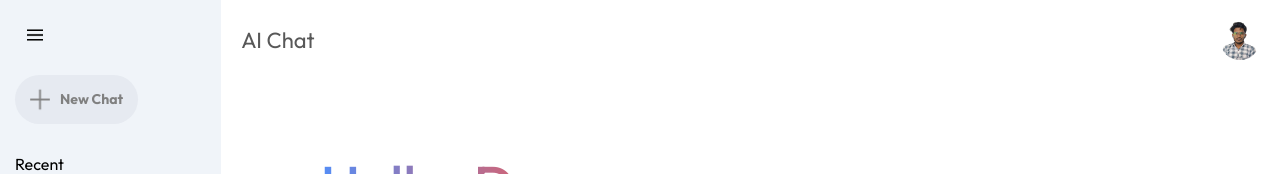
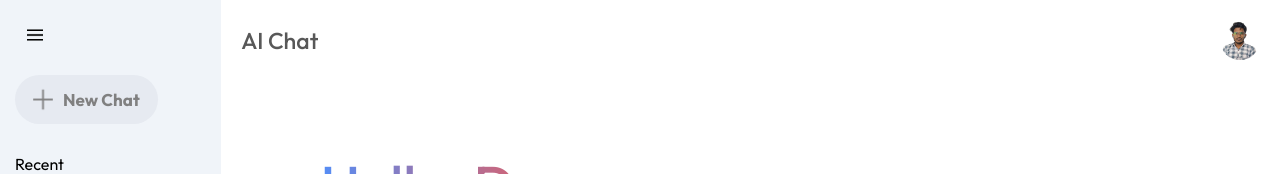
Before and after one commit to Vibudh08/Chat-app-, a React (Vite) app: page / in a window 1280 px wide. Shown: the top 174 px of the page. Built offline with nearby package versions, Linux system fonts and the light colour scheme.

Commit message:
add gemini api key

```diff
--- a/package.json
+++ b/package.json
@@ -10,6 +10,7 @@
     "preview": "vite preview"
   },
   "dependencies": {
+    "@google/generative-ai": "^0.19.0",
     "react": "^18.3.1",
     "react-dom": "^18.3.1"
   },
--- a/src/components/Main/Main.css
+++ b/src/components/Main/Main.css
@@ -17,6 +17,11 @@
 .main .nav img{
     width: 40px;
     border-radius: 50%;
+}
+
+.main .nav p{
+    font-weight: 500;
+    font-size: 23px;
 }
 
 .main-container{
--- a/src/components/Sidebar/Sidebar.css
+++ b/src/components/Sidebar/Sidebar.css
@@ -22,12 +22,13 @@
     display: inline-flex;
     align-items: center;
     gap: 10px;
-    padding: 10px 15px;
+    padding: 10px 18px;
     background-color: #e6eaf1;
     border-radius: 50px;
-    font-size: 14px;
+    font-size: 17px;
     color: gray;
     cursor: pointer;
+    font-weight: 700;
 }
 
 .sidebar .recent{
--- a/src/components/Sidebar/Sidebar.jsx
+++ b/src/components/Sidebar/Sidebar.jsx
@@ -11,7 +11,7 @@ const Sidebar = () => {
         <img className="menu" src={assets.menu_icon} alt="" onClick={()=>setExtended((prev)=>(prev===true?false:true))} />
         <div className="new-chat">
           <img src={assets.plus_icon} alt="" />
-          {extended ? <p><strong>New Chat</strong></p> : null}
+          {extended ? <p>New Chat</p> : null}
         </div>
         {extended ? (
           <div className="recent">
```
Also changed, not shown: src/config/gemini.js (added, +42 -0 lines), src/context/Context.jsx (added), 1 other file (tests, documents, lock files or other folders).
